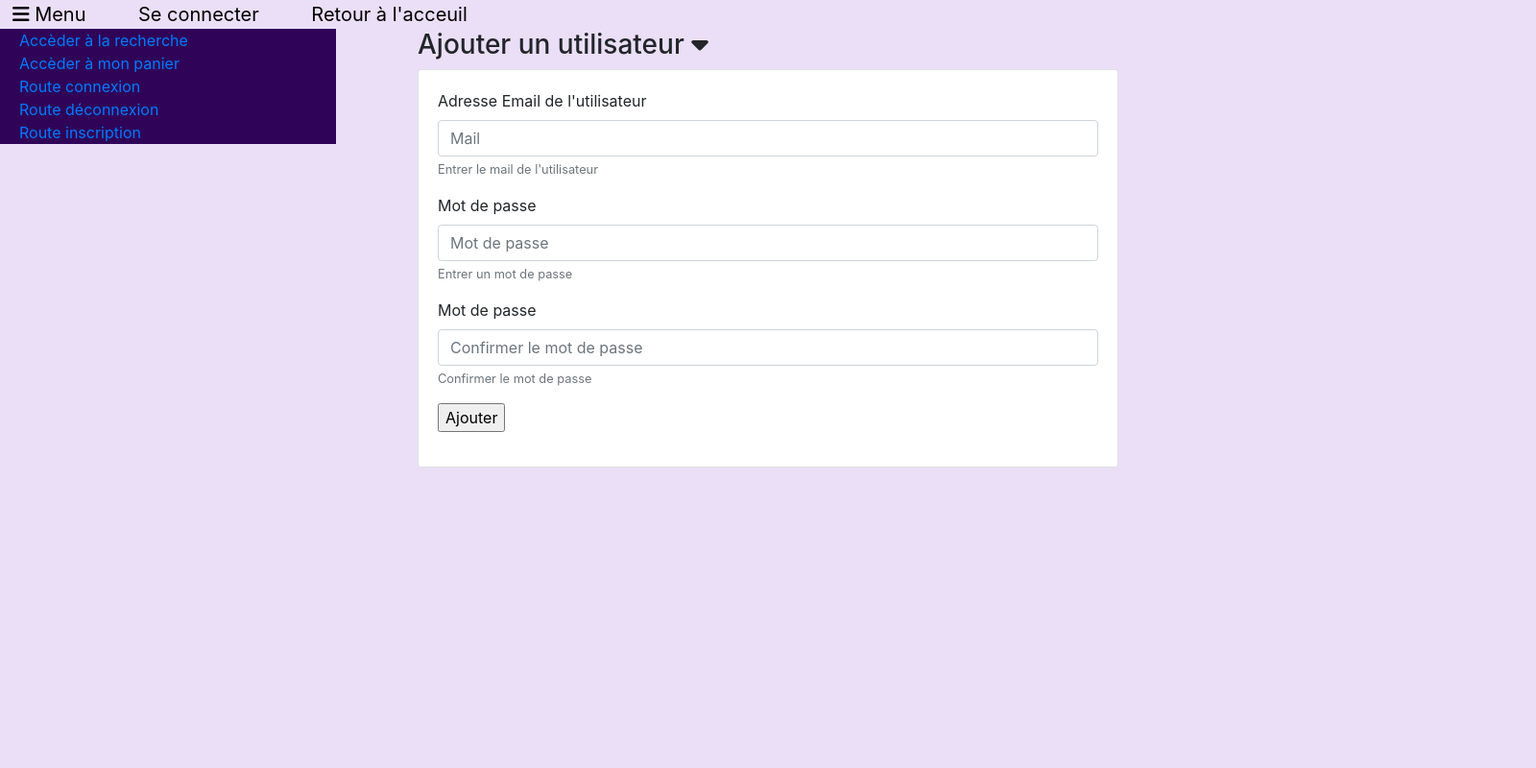
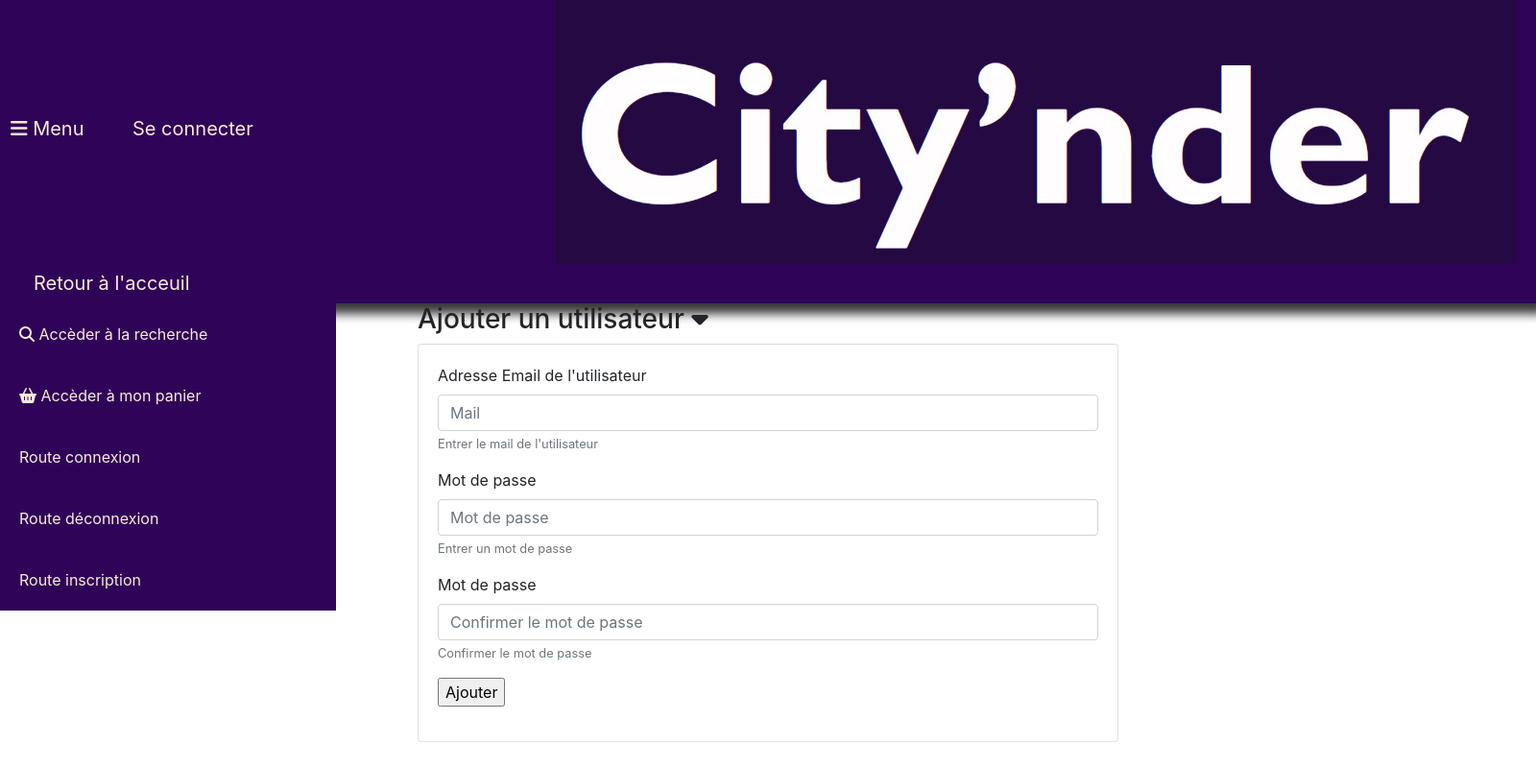
Before and after one commit to s-marcq/citynder, a Flask app: page /utilisateurs/ajout in a window 1600 px wide, after a click on "Menu"; the page is wider, and only the part inside the window is pictured. Shown: that part at 96% size. Run offline with Flask 3, Linux system fonts and the light colour scheme; some libraries are stand-ins or nearby versions.

Commit message:
update menu sidebar

```diff
--- a/application/app/app.py
+++ b/application/app/app.py
@@ -16,7 +16,7 @@ Bootstrap(app)
 db = SQLAlchemy(app)
 
 login = LoginManager(app)
-login.login_message = "Veuillez vous connecter pour accèder à cette page."
+login.login_message = "Connecte-toi pour accèder à cette page."
 login.login_message_category = "info"
 
 from .routes import recherche, users, erreurs, panier, page_finale, accueil, graphiques
--- a/application/app/routes/users.py
+++ b/application/app/routes/users.py
@@ -29,7 +29,7 @@ def connexion():
     form = Connexion()
 
     if current_user.is_authenticated is True:
-        flash("Vous êtes déjà connecté", "info")
+        flash("Vous êtes déjà connecté.e", "info")
         return redirect(url_for("accueil"))
 
     if form.validate_on_submit():
--- a/application/app/statics/css/css_general.css
+++ b/application/app/statics/css/css_general.css
@@ -65,26 +65,26 @@
     justify-content: center
 }
   body {
-      background-color: #ebdff7;
+      background-color: white;
       }
 
-  .navbar-items {
-                display: flex ;
-                list-style: none;
-                justify-content: left;
-                background-color: #2f0458;
-                color: antiquewhite;
-            }
+#topbar{
+        background-color: #2f0458;
+        box-shadow: 8px 10px 10px 1px #393838;
 
-  .navbar-item {
-                margin-right: 10px;
+    }
+#topbar button:hover{
+    background-color:  #c76fe2;
+}
+#topbar-item{
+    color: antiquewhite;
+    padding: 10px;
 
-
-            }
-  .dropdown-item{
-    color: antiquewhite;
-  }
-
+}
+#img-logo{
+    padding-left: 300px;
+    padding-right: 300px;
+}
 #navbarNavAltMarkup{
   background-color: #2f0458;
   position:absolute;
@@ -92,16 +92,36 @@
   width:350px;
   max-width:100%;
   padding-left:20px;
+  z-index: 100;
+}
+
+a.boutton-item:hover{
+    color: antiquewhite;
+text-decoration: none;
+background-color: #c76fe2;}
+
+.boutton-item{
+    padding-top: 20px;
+    padding-bottom: 20px ;
+    color: antiquewhite;
 }
 
 
-.unboutton{
-  border-radius: 12px;
-  background-color:rgb(52, 4, 97);
-  color: white;
-  border: 2px solid #140361;
-}
 
 #connexion{
   color: black;
 }
+
+/* @media screen and (max-width: 768px) {
+    .menu {
+        font-size: 20px;
+    }
+
+    .menu > ul {
+        flex-direction: column;
+    }
+
+    .menu > ul > li {
+        padding: 10px 0;
+    }
+} */
--- a/application/app/templates/partials/conteneur.html
+++ b/application/app/templates/partials/conteneur.html
@@ -21,21 +21,21 @@
 
   {% block navbar %}
 
-  <div class="d-md-none">
+  <div class="d-md-none" >
     <button class="navbar-toggler" type="button" data-toggle="collapse" data-target="#navbarNavAltMarkup"
             aria-controls="navbarNavAltMarkup" aria-expanded="false" aria-label="Toggle navigation">
 
     </button>
 </div>
-<div class="d-none d-md-block menuDesktop">
-    <button class="navbar-toggler btnMenu" type="button" data-toggle="collapse" data-target="#navbarNavAltMarkup"
+<div class="d-none d-md-block menuDesktop" id="topbar">
+    <button class="navbar-toggler btnMenu" id="topbar-item" type="button" data-toggle="collapse" data-target="#navbarNavAltMarkup"
             aria-controls="navbarNavAltMarkup" aria-expanded="false" aria-label="Toggle navigation">
         <span class="d-none d-md-inline-block"><i class="fas fa-bars"></i> Menu </span>
     </button>
 
     {% if current_user.is_authenticated %}
     <a id="headerPolymorphTopLeftLink" href="{{ url_for('deconnexion') }}">
-        <button class="navbar-toggler  ml-4" type="button">
+        <button class="navbar-toggler  ml-4" id="topbar-item" type="button">
             <span class="d-none d-lg-inline-block">
                 Se déconnecter
             </span>
@@ -45,15 +45,22 @@
 
 
         <a id="headerPolymorphTopLeftLink" href="{{ url_for('connexion') }}">
-            <button class="navbar-toggler  ml-4" type="button">
+            <button class="navbar-toggler  ml-4" id="topbar-item" type="button">
                 <span class="d-none d-lg-inline-block">
                     Se connecter
                 </span>
             </button>
         </a>
         {% endif %}
+
+
+            <a id="img-logo" href="{{ url_for('accueil') }}">
+                <img src="/nom citynder.jpg" alt="Logo" id="logo">
+            </a>
+
+
         <a id="headerPolymorphTopLeftLink" href="{{ url_for('accueil') }}">
-            <button class="navbar-toggler  ml-4" type="button">
+            <button class="navbar-toggler  ml-4" id="topbar-item" type="button">
                 <span class="d-none d-lg-inline-block">
                     Retour à l'acceuil
                 </span>
@@ -63,11 +70,11 @@
 <div class="collapse navbar-collapse" id="navbarNavAltMarkup">
 
     <div class="navbar-nav">
-        <a href="{{ url_for('recherche')}}" class="boutton">Accèder à la recherche</a>
-        <a href="{{ url_for('panier')}}" class="boutton">Accèder à mon panier</a>
-        <a href="{{ url_for('connexion')}}" class="boutton">Route connexion</a>
-        <a href="{{ url_for('deconnexion')}}" class="boutton">Route déconnexion</a>
-        <a href="{{ url_for('ajout_utilisateur')}}" class="boutton">Route inscription</a>
+        <a href="{{ url_for('recherche')}}" class="boutton-item"><i class="fas fa-magnifying-glass"></i> Accèder à la recherche </a>
+        <a href="{{ url_for('panier')}}" class="boutton-item"><i class="fas fa-basket-shopping"></i> Accèder à mon panier</a>
+        <a href="{{ url_for('connexion')}}" class="boutton-item">Route connexion</a>
+        <a href="{{ url_for('deconnexion')}}" class="boutton-item">Route déconnexion</a>
+        <a href="{{ url_for('ajout_utilisateur')}}" class="boutton-item">Route inscription</a>
 
                 </div>
               </div>
```
Also changed, not shown: application/app/statics/img/loading_icone.jpg (added), application/app/statics/img/logo citynder.jpg (added), application/app/statics/img/logo citynder.png (added), application/app/statics/img/nom citynder.jpg (added), application/app/statics/img/nom citynder.png (added).
